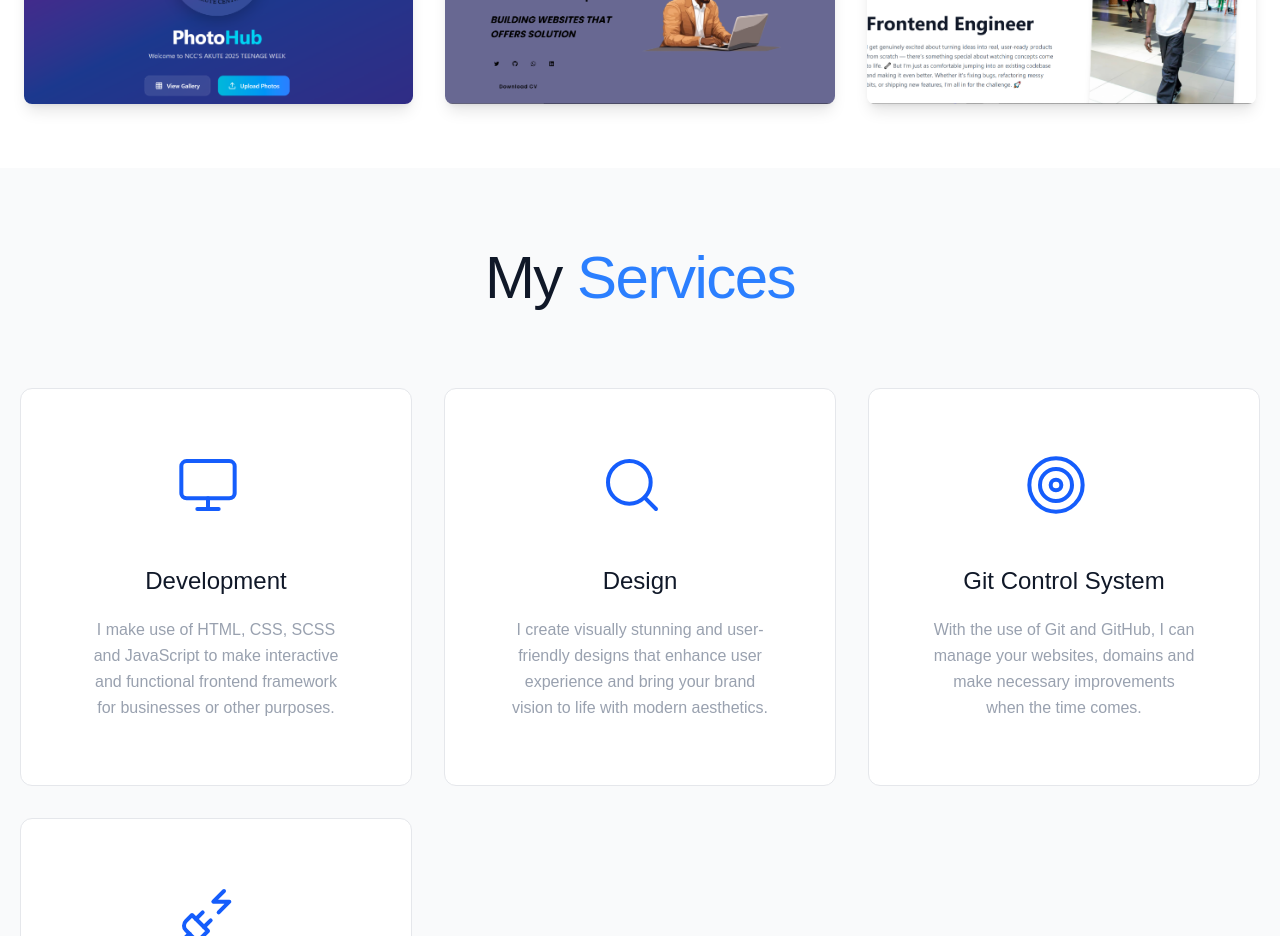
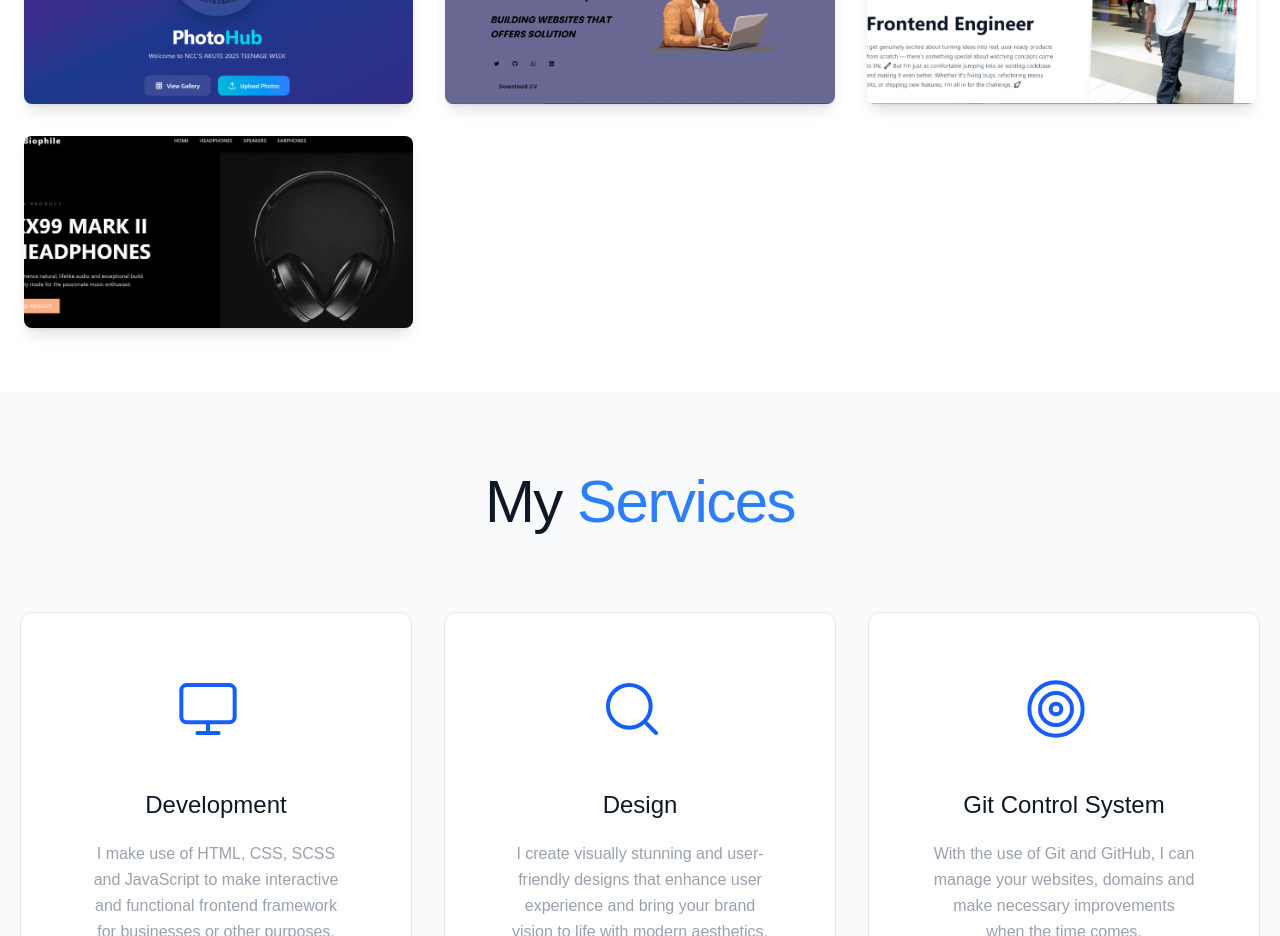
Before and after one commit to pamilerin17/okusanya, a React (Vite) app: page / in a window 1280 px wide. Shown: the part 2300-3236 px from the top of the page. Built offline with nearby package versions, Linux system fonts and the light colour scheme.

Commit message:
added some demo

```diff
--- a/src/App.tsx
+++ b/src/App.tsx
@@ -9,7 +9,7 @@ import Portfolio from "./components/Portfolio/Portfolio";
 import Services from "./components/Services/Services";
 import Contact from "./components/Contact/Contact";
 import Footer from "./components/Footer/Footer";
-import Pagenotfound from "./components/Pagenotfound/pagenotfound"
+import Pagenotfound from "./components/Pagenotfound/Pagenotfound"
 
 const AppContent = () => {
   const location = useLocation();
--- a/src/components/Portfolio/Portfolio.tsx
+++ b/src/components/Portfolio/Portfolio.tsx
@@ -7,6 +7,7 @@ import P6 from '../../assets/Screenshot 2025-04-28 192102.png'
 import P7 from '../../assets/Screenshot 2025-06-13 214900.png'
 import P8 from '../../assets/Screenshot 2025-04-28 192132.png'
 import P9 from '../../assets/last.png'
+import P10 from '../../assets/Screenshot 2026-01-09 120741.png'
 const projects = [
  {
   title:'Furniture Website',
@@ -63,6 +64,12 @@ const projects = [
  tech: ["React", "Tailwind CSS", "Typescript"],
  demoLink: "https://okusanya.vercel.app/",
 },
+{
+ title: "An E-commerce headset website",
+ imageSrc: P10,
+ tech: ["NEXTJS", "Tailwind CSS", "Typescript", "convex"],
+ demoLink: "https://audiophile-five-sigma.vercel.app/",
+},
 ];
 
 const PortfolioSection = () => {
```
Also changed, not shown: src/assets/Screenshot 2026-01-09 120741.png (added).
